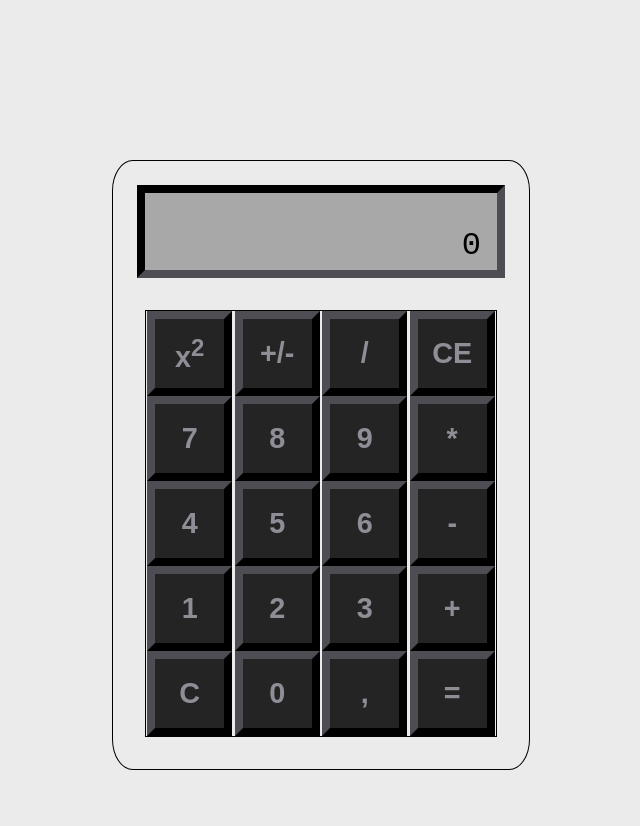
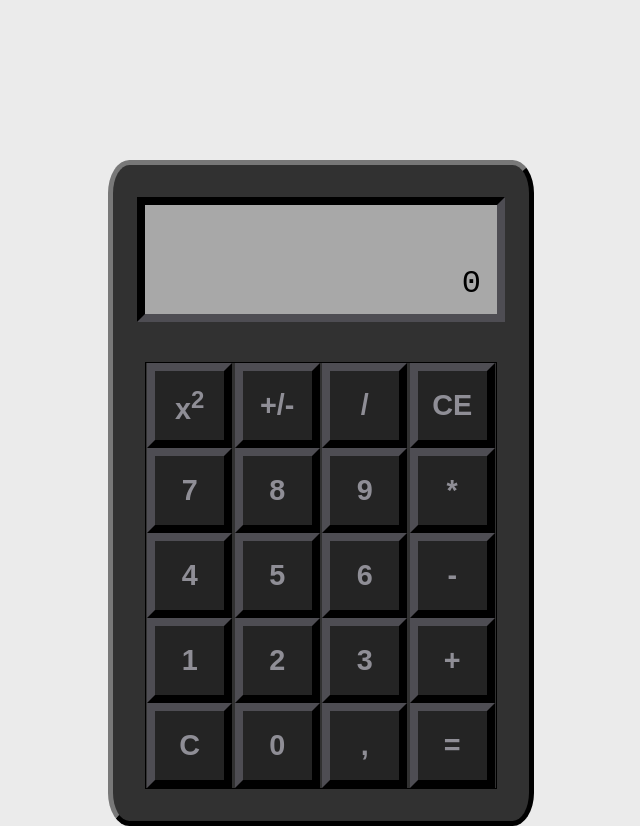
Before and after one commit to emanuelmisic/Calculator, a plain HTML site: page index.html in a window 1280 px wide. Shown: the whole page, without its empty margins (319-959 px from the left). Before the commit the page ends 800 px from the top, so only its background shows below. Drawn offline with Linux system fonts and the light colour scheme.

Commit message:
Update style

```diff
--- a/style.scss
+++ b/style.scss
@@ -9,21 +9,22 @@ body {
 .calculator {
   display: flex;
   flex-direction: column;
-  border: 1px solid black;
+  border: 5px outset #242424;
+  background-color: #313131;
   border-radius: 5%;
   margin-top: 10em;
   width: 26em;
-  height: 38em;
+  height: 41em;
 }
 
 #screen {
   display: flex;
   flex-direction: column;
   justify-content: space-around;
-  margin: 1.5em auto;
+  margin: 2em auto;
   border: 8px inset #4e4d53;
   width: 22em;
-  height: 5em;
+  height: 7em;
   background-color: #a8a8a8;
   p {
     font-size: 2rem;
@@ -58,6 +59,6 @@ body {
 }
 
 .btn:hover {
-  background-color: #696969;
+  background-color: #3d3d3d;
   color: white;
 }
```
Also changed, not shown: style.css, 1 other file.
